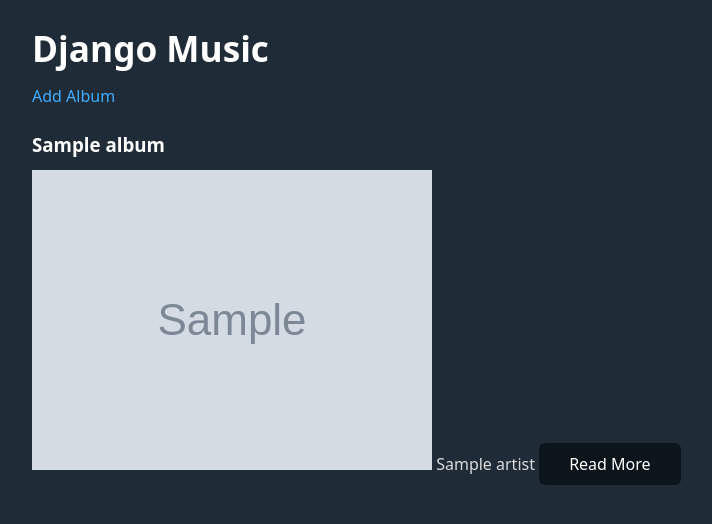
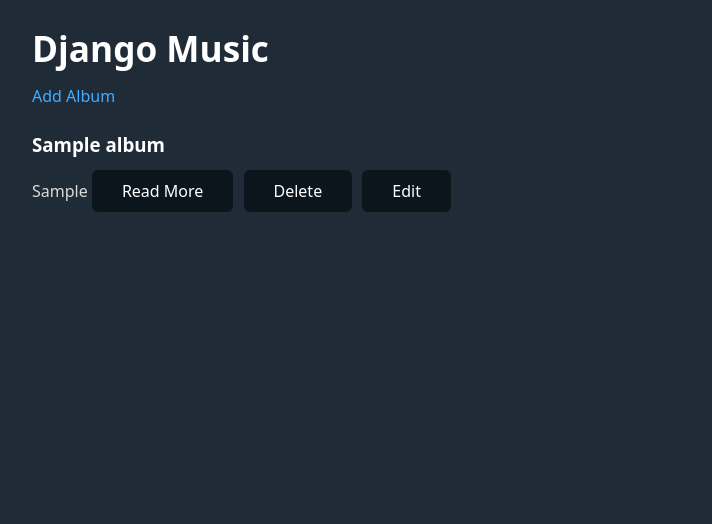
Before and after one commit to Momentum-Team-15/django-music-Timcooper709, a Django app: page / in a window 1280 px wide. Shown: the top 524 px of the page, without its empty margins (208-920 px from the left). Run offline with Django 4.2, Linux system fonts and the light colour scheme; tables that the repository leaves empty hold one stand-in row (values such as "Sample post"); grey boxes marked "Sample" are stand-in pictures.

Commit message:
(changes)

```diff
--- a/config/urls.py
+++ b/config/urls.py
@@ -20,7 +20,7 @@ from music import views
 urlpatterns = [
     path('admin/', admin.site.urls),
     path('accounts/', include('registration.backends.simple.urls')),
-    path('', views.index, name="home"),
+    path('', views.index, name="index"),
     path('album/new/', views.create_album, name="create_album"),
     path('__debug__/', include('debug_toolbar.urls')),
 ]
--- a/music/admin.py
+++ b/music/admin.py
@@ -1,6 +1,5 @@
 from django.contrib import admin
-from .models import User, Album, Artist
+from .models import User, Album
 # Register your models here.
 admin.site.register(User)
 admin.site.register(Album)
-admin.site.register(Artist)
--- a/music/forms.py
+++ b/music/forms.py
@@ -1,8 +1,8 @@
 from django import forms
-from .models import Album, Artist
+from .models import Album
 
 class AlbumForm(forms.ModelForm):
 
     class Meta:
         model = Album
-        fields = ['title', 'artist',]
+        fields = ['title']
--- a/music/models.py
+++ b/music/models.py
@@ -7,21 +7,14 @@ class User(AbstractUser):
 
 class Album(models.Model):
     title = models.CharField(max_length=200)
-    artist = models.ForeignKey('Artist', on_delete=models.CASCADE, blank=True, null=True)
+    artist = models.CharField(max_length=200, blank=True, null=True)
     # ForeignKey represents a OZM relationship. The 'One' is
     # the field and the 'Many' are from the class it is defined on.
     # (many=more than one)
     created_at = models.DateTimeField(auto_now_add=True)
     updated_at = models.DateTimeField(auto_now=True)
-    image = models.ImageField(upload_to="img/", blank=True, null=True)
     description = models.TextField(null=True, blank=True)
 
 
     def __str__(self):
         return f"{self.title} by {self.artist}"
-
-class Artist(models.Model):
-    name = models.CharField(max_length=200)
-
-    def __str__(self):
-        return f"{self.name}"
--- a/music/views.py
+++ b/music/views.py
@@ -22,9 +22,12 @@ def create_album(request):
             # instance of Album in the database
             # only need commit=False if you are going to add additional
             # data not on the form (like request.user)
-            return redirect("home")
+            return redirect("index")
     else:
         form = AlbumForm()
         # if user is visiting a page with GET request, not submitting
         # the form yet, render a blank means
     return render(request, 'music/create_album.html', {'form': form})
+
+def album_detail(request):
+    albums = Album.objects.all()
--- a/templates/music/album_detail.html
+++ b/templates/music/album_detail.html
@@ -5,7 +5,7 @@
 <p>{{ album.title}}</p>
 
 <p>{{ album.artist}} </p>
-<img src="" alt="">
+
 
 {% for song in album.songs.all %}
 <li>({ song.name }) </li>
--- a/templates/music/index.html
+++ b/templates/music/index.html
@@ -5,9 +5,10 @@
 {% for album in albums %}
 <div>
     <h3>{{ album.title }}</h3>
-       <img src="{{ album.image }}">
-        {{ album.artist }}
-        <button>Read More</button>
+    {{ album.artist }}
+    <button>Read More</button>
+    <button>Delete</button>
+    <button>Edit</button>
 
 </div>
 {% endfor %}
```
Also changed, not shown: music/migrations/0001_initial.py, music/migrations/0002_artist_alter_album_artist.py (deleted), music/migrations/0003_album_user_alter_album_artist.py (deleted), music/migrations/0004_album_favorite.py (deleted), music/migrations/0005_remove_album_favorite_favorite.py (deleted), music/migrations/0006_remove_user_birthday_song.py (deleted), music/migrations/0007_alter_song_album.py (deleted), music/migrations/0008_playlist_remove_album_user_album_album_cover_and_more.py (deleted), music/migrations/0009_remove_song_album_remove_album_album_cover_and_more.py (deleted), music/migrations/0010_album_image.py (deleted), music/migrations/0011_album_description.py (deleted).
